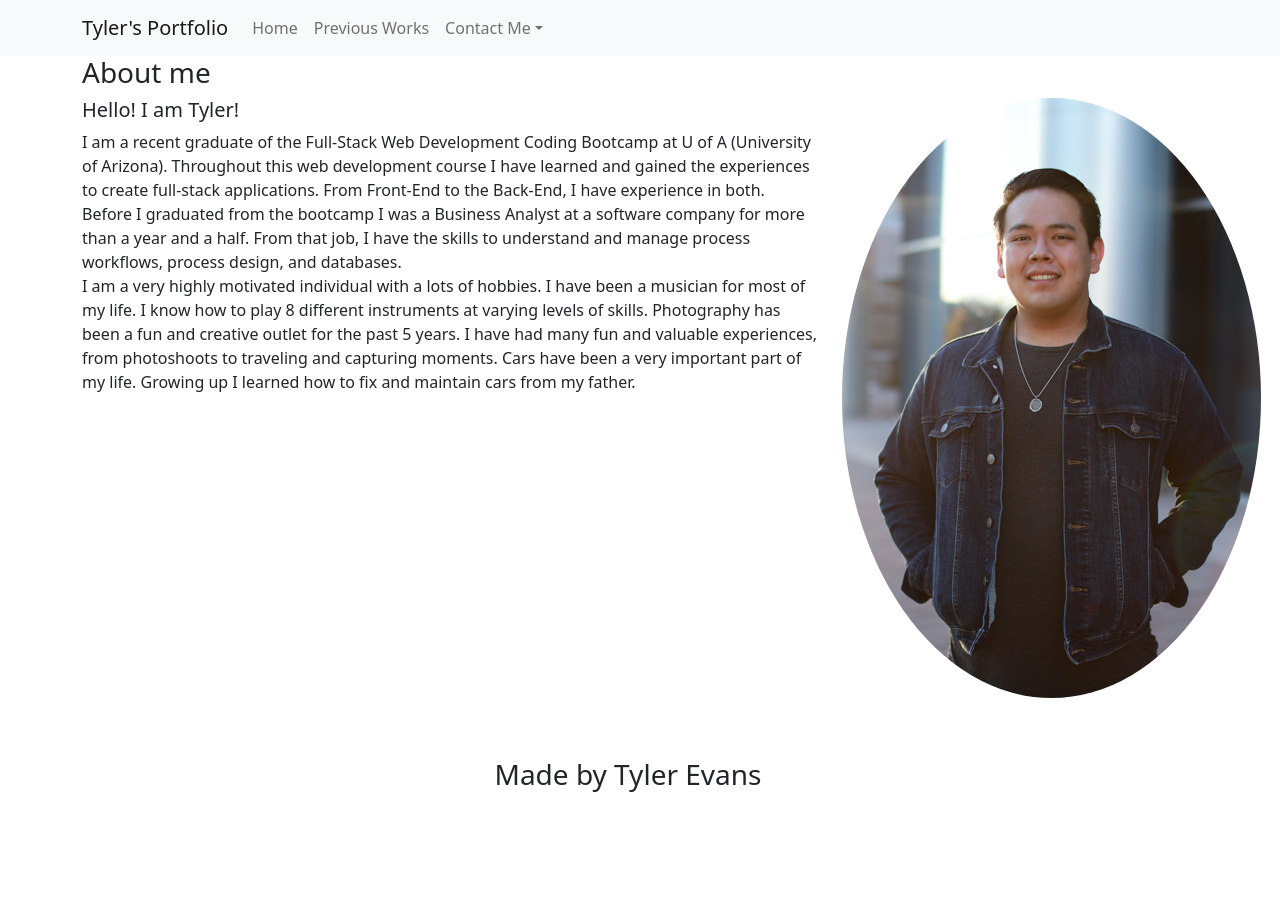
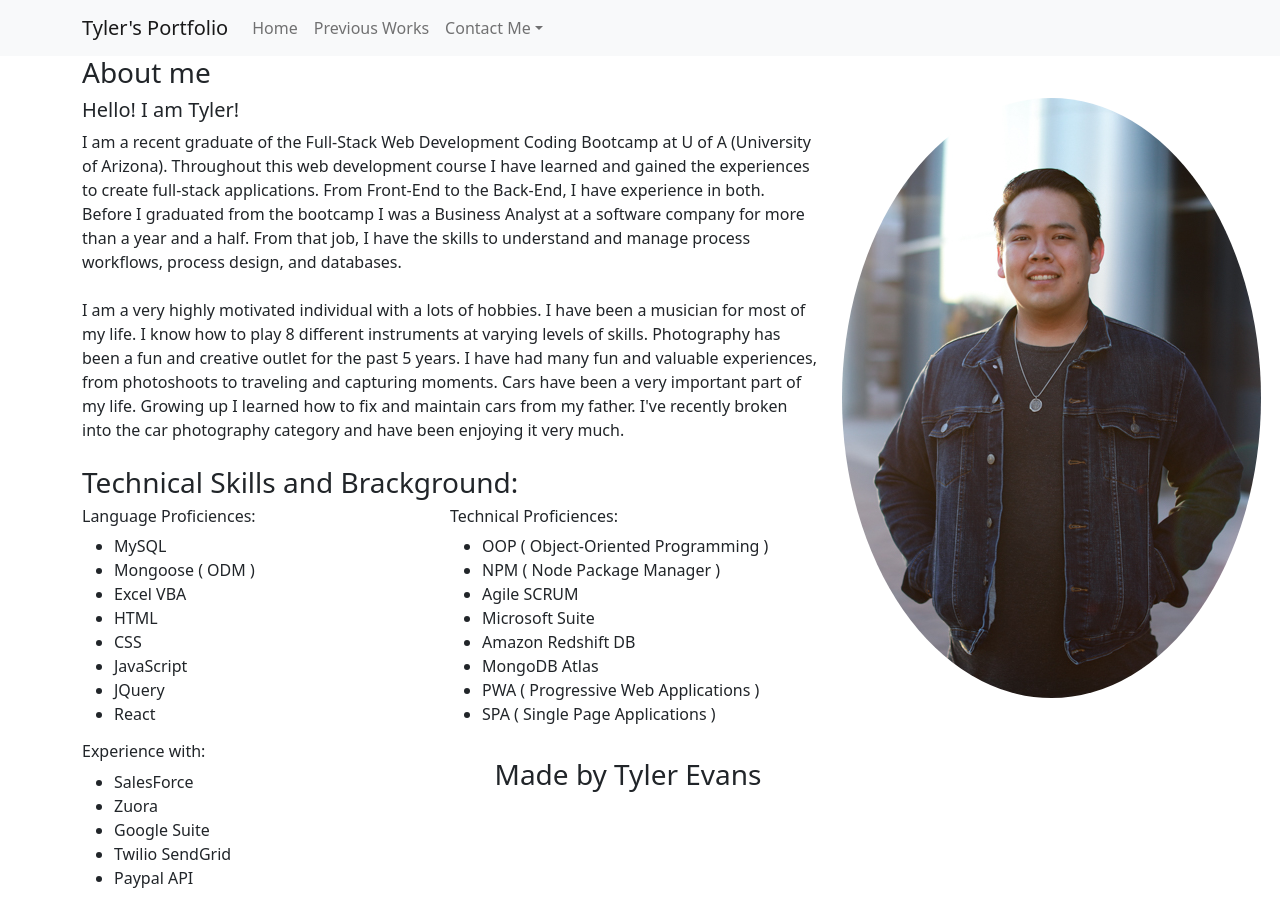
Before and after one commit to TylerEvans-hash/portfolio, a React (Create React App) app: page / in a window 1280 px wide. Before the commit the page ends 800 px from the top, so only its background shows below. Built offline with nearby package versions, Linux system fonts and the light colour scheme.

Commit message:
Adds hardcoded skills and proficiencies to About me page

```diff
--- a/src/components/About/index.js
+++ b/src/components/About/index.js
@@ -25,14 +25,62 @@ function About() {
                             </text>
                         </Col>
                     </Row>
+                    <br />
                     <Row>
                         <Col>
                             <text>
                                 I am a very highly motivated individual with a lots of hobbies. I have been a musician for most of my life. I know how to play 8 different instruments
                                 at varying levels of skills. Photography has been a fun and creative outlet for the past 5 years. I have had many fun and valuable experiences, from photoshoots
-                                to traveling and capturing moments. Cars have been a very important part of my life. Growing up I learned how to fix and maintain cars from my father.
+                                to traveling and capturing moments. Cars have been a very important part of my life. Growing up I learned how to fix and maintain cars from my father. I've recently
+                                broken into the car photography category and have been enjoying it very much.
                             </text>
                         </Col>
+                    </Row>
+                    <br />
+                    <Row>
+                        <Row>
+                            <h3>Technical Skills and Brackground:</h3>
+                        </Row>
+                        <Row>
+                            <Col>
+                                <h6>Language Proficiences:</h6>
+                                <ul>
+                                    <li>MySQL</li>
+                                    <li>Mongoose ( ODM )</li>
+                                    <li>Excel VBA</li>
+                                    <li>HTML</li>
+                                    <li>CSS</li>
+                                    <li>JavaScript</li>
+                                    <li>JQuery</li>
+                                    <li>React</li>
+                                </ul>
+                            </Col>
+                            <Col>
+                                <h6>Technical Proficiences:</h6>
+                                <ul>
+                                    <li>OOP ( Object-Oriented Programming )</li>
+                                    <li>NPM ( Node Package Manager )</li>
+                                    <li>Agile SCRUM</li>
+                                    <li>Microsoft Suite</li>
+                                    <li>Amazon Redshift DB</li>
+                                    <li>MongoDB Atlas</li>
+                                    <li>PWA ( Progressive Web Applications )</li>
+                                    <li>SPA ( Single Page Applications )</li>
+                                </ul>
+                            </Col>
+                        </Row>
+                        <Row>
+                            <Col>
+                                <h6>Experience with:</h6>
+                                <ul>
+                                    <li>SalesForce</li>
+                                    <li>Zuora</li>
+                                    <li>Google Suite</li>
+                                    <li>Twilio SendGrid</li>
+                                    <li>Paypal API</li>
+                                </ul>
+                            </Col>
+                        </Row>
                     </Row>
                 </Col>
                 <Col xs={6} md={4}>
```
